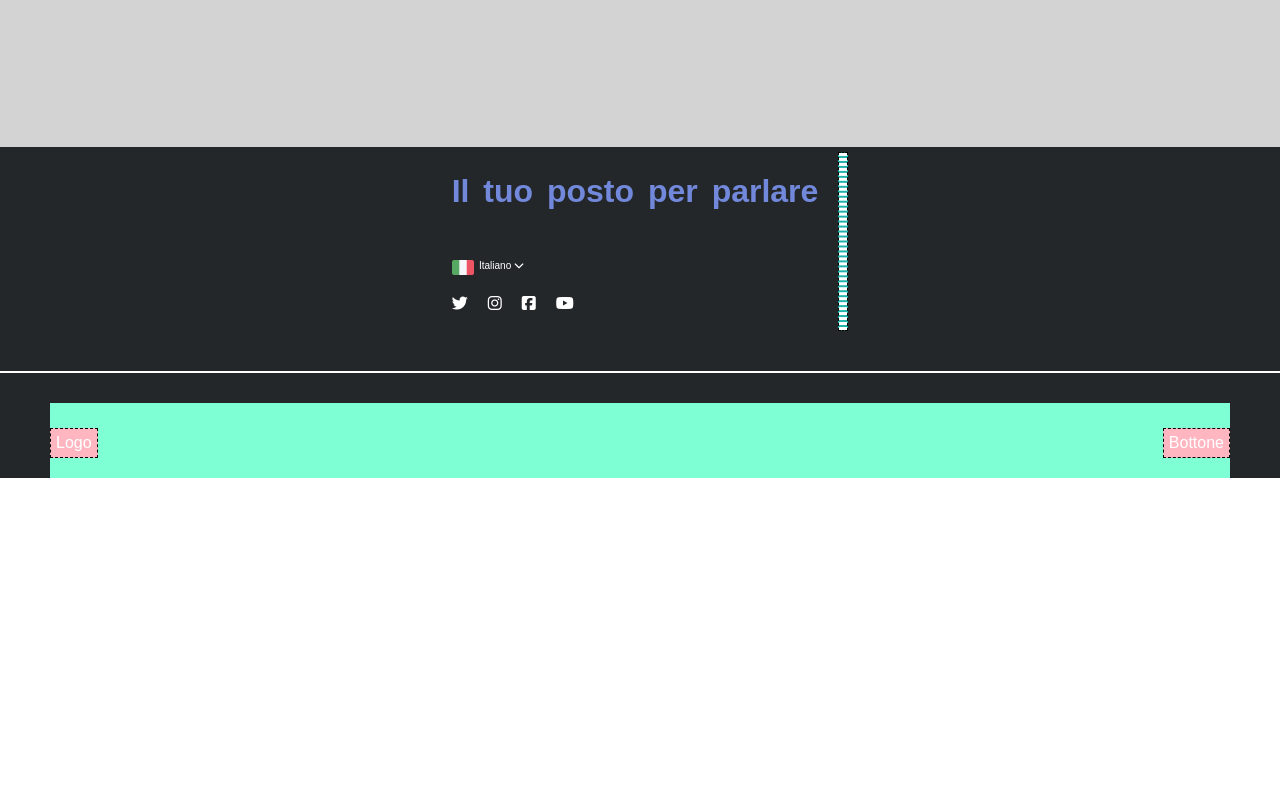
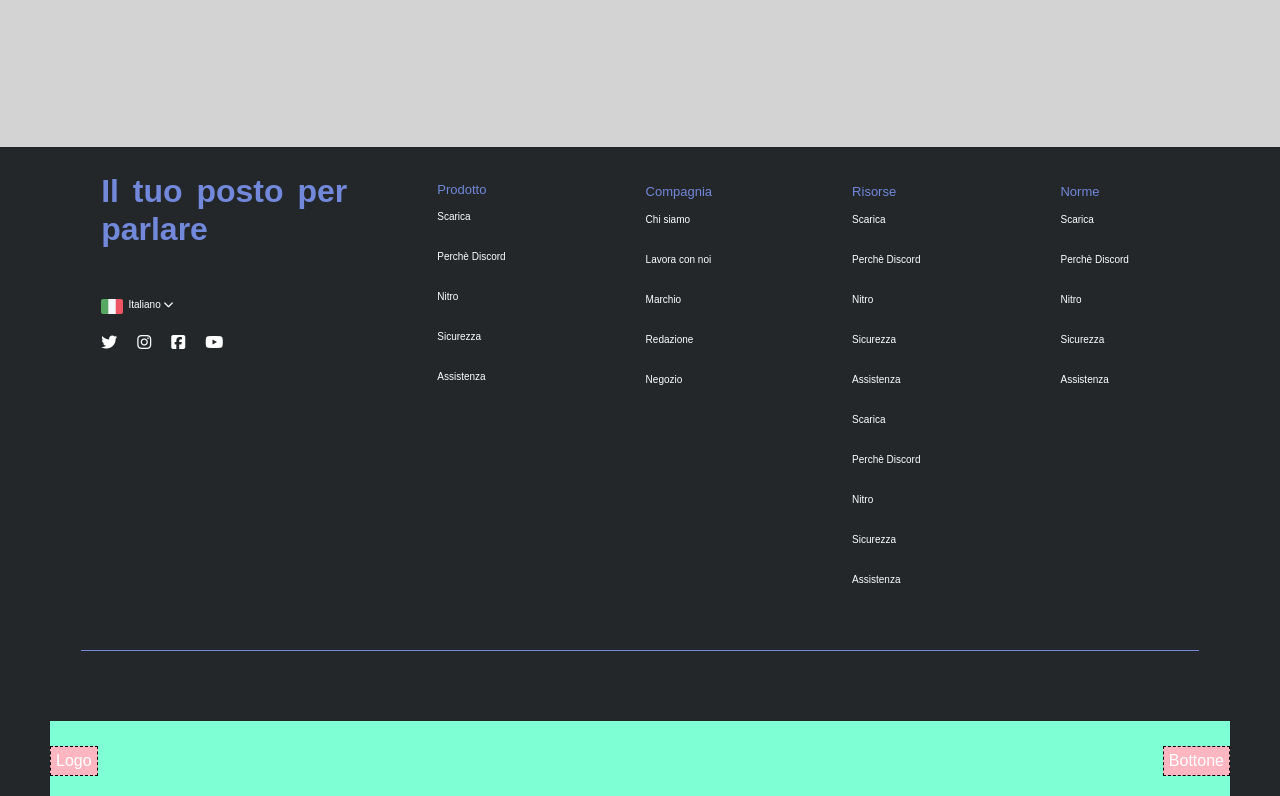
Before and after one commit to PierdomenicoPacilio/htmlcss-discord, a plain HTML site: page index.html in a window 1280 px wide. Shown: the part 2997-3793 px from the top of the page. Before the commit the page ends 3475 px from the top, so only its background shows below. Drawn offline with Linux system fonts and the light colour scheme.

Commit message:
feat: link list section

```diff
--- a/css/style.css
+++ b/css/style.css
@@ -305,11 +305,16 @@ footer {
     color: #ffffff;
 }
 
+
+
+/* sezione di sinistra */
+
 #bot-item-1 {
     flex-shrink: 0;
     gap: 20px;
     padding: 20px;
     flex-direction: column;
+    border-bottom: 1px solid #7288da;
 }
 
 #bot-item-1 > h2 {
@@ -334,6 +339,8 @@ footer {
 
 
 
+/* sezione delle liste */
+
 #bot-item-2 {
     background-color: #20b2aa;
     flex-shrink: 0;
@@ -341,24 +348,24 @@ footer {
 
 .bot-box {
     flex-grow: 1;
+    padding: 30px 70px 50px;
+    flex-direction: column;
+    border-bottom: 1px solid #7288da;
 }
 
-.debug-bot-item-1 {
-    height: 600px;
+.bot-box > span {
+    font-size: small;
+    color: #7288da;
 }
 
-.debug-bot {
-    border: 1px dashed #ffffff;
+
+.link-list {
+    list-style: none;
+    line-height: 4;
 }
 
 
 
-
-
-hr {
-    color: #ffffff;
-    border: 1px solid #ffffff;
-}
 
 
 
--- a/index.html
+++ b/index.html
@@ -109,7 +109,7 @@
         <div id="bot-1" class="container">
             <!-- sezione di sinistra -->
             <section id="bot-item-1" class="container">
-                <h2>Il tuo posto per parlare</h2>
+                <h2>Il tuo posto per <br>parlare</h2>
                 <div id="lenguage" class="container">
                     <img id="ita" src="img/ita.png" alt="italian flag">
                     <span class="small">Italiano <i class="fa-solid fa-chevron-down"></i></span>
@@ -124,14 +124,55 @@
             <!-- /sezione di sinistra -->
 
             <!-- sezione delle liste -->
-            <div id="bot-item-2" class="debug container">
-                <div class="bot-box debug-bot"></div>
-                <div class="bot-box debug-bot"></div>
-                <div class="bot-box debug-bot"></div>
-                <div class="bot-box debug-bot"></div>
-            </div>
+            <section="bot-item-2" class="container">
+                <div class="bot-box container">
+                    <span>Prodotto</span>
+                    <ul class="link-list small">
+                        <li>Scarica</li>
+                        <li>Perchè Discord</li>
+                        <li>Nitro</li>
+                        <li>Sicurezza</li>
+                        <li>Assistenza</li>
+                    </ul>
+                </div>
+                <div class="bot-box">
+                    <span>Compagnia</span>
+                    <ul class="link-list small">
+                        <li>Chi siamo</li>
+                        <li>Lavora con noi</li>
+                        <li>Marchio</li>
+                        <li>Redazione</li>
+                        <li>Negozio</li>
+                    </ul>
+                </div>
+                <div class="bot-box">
+                    <span>Risorse</span>
+                    <ul class="link-list small">
+                        <li>Scarica</li>
+                        <li>Perchè Discord</li>
+                        <li>Nitro</li>
+                        <li>Sicurezza</li>
+                        <li>Assistenza</li>
+                        <li>Scarica</li>
+                        <li>Perchè Discord</li>
+                        <li>Nitro</li>
+                        <li>Sicurezza</li>
+                        <li>Assistenza</li>
+                    </ul>
+                </div>
+                <div class="bot-box">
+                    <span>Norme</span>
+                    <ul class="link-list small">
+                        <li>Scarica</li>
+                        <li>Perchè Discord</li>
+                        <li>Nitro</li>
+                        <li>Sicurezza</li>
+                        <li>Assistenza</li>
+                    </ul>
+                </div>
+            </section>
         </div>
-        <hr>
+
         <div id="bot-2" class="container">
             <div id="logo-2" class="debug">Logo</div>
             <div id="bottone" class="debug">Bottone</div>
```
